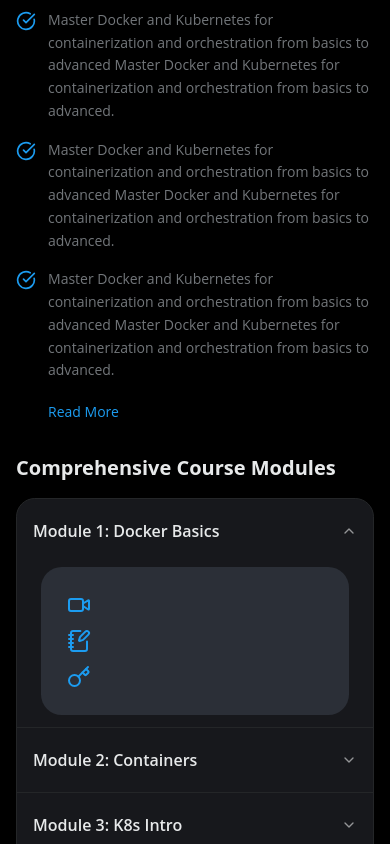
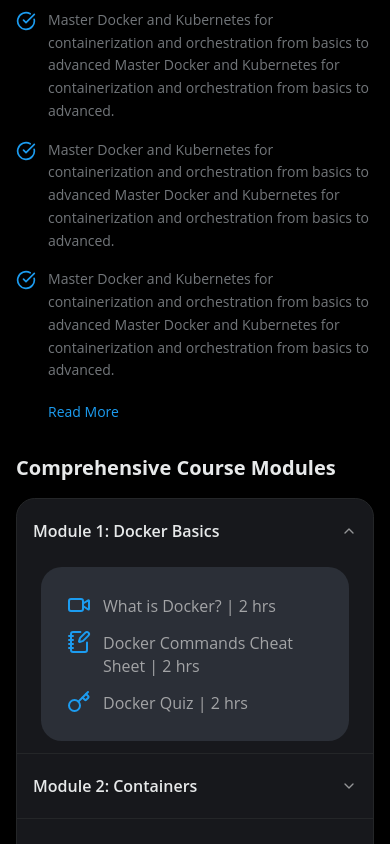
Before and after one commit to anmol4khatri/Edly, a React (Vite) app in the folder Edly Frontend/: page /course in a window 390 px wide. Both pictures are taken after a click on the button "Module 1: Docker Basics". Shown: the part 936-1780 px from the top of the page. Built offline with nearby package versions, Linux system fonts and the light colour scheme.

Commit message:
Enhance mobile view of CourseAccordion by adding title and duration display

```diff
--- a/Edly Frontend/src/components/CourseAccordion.jsx
+++ b/Edly Frontend/src/components/CourseAccordion.jsx
@@ -192,7 +192,10 @@
                     <span className="">2 hours</span>
                   </span>
                   {/* Content - Mobile View */}
-
+                  <span className="min-sm:hidden text-[16px] mt-0.5 text-[#a3a4a6] w-full cursor-pointer">
+                    <span className="hover:text-white">{item.data.title}</span>
+                    <span className=""> | 2 hrs</span>
+                  </span>
                 </div>
               ))}
             </AccordionContent>
```
